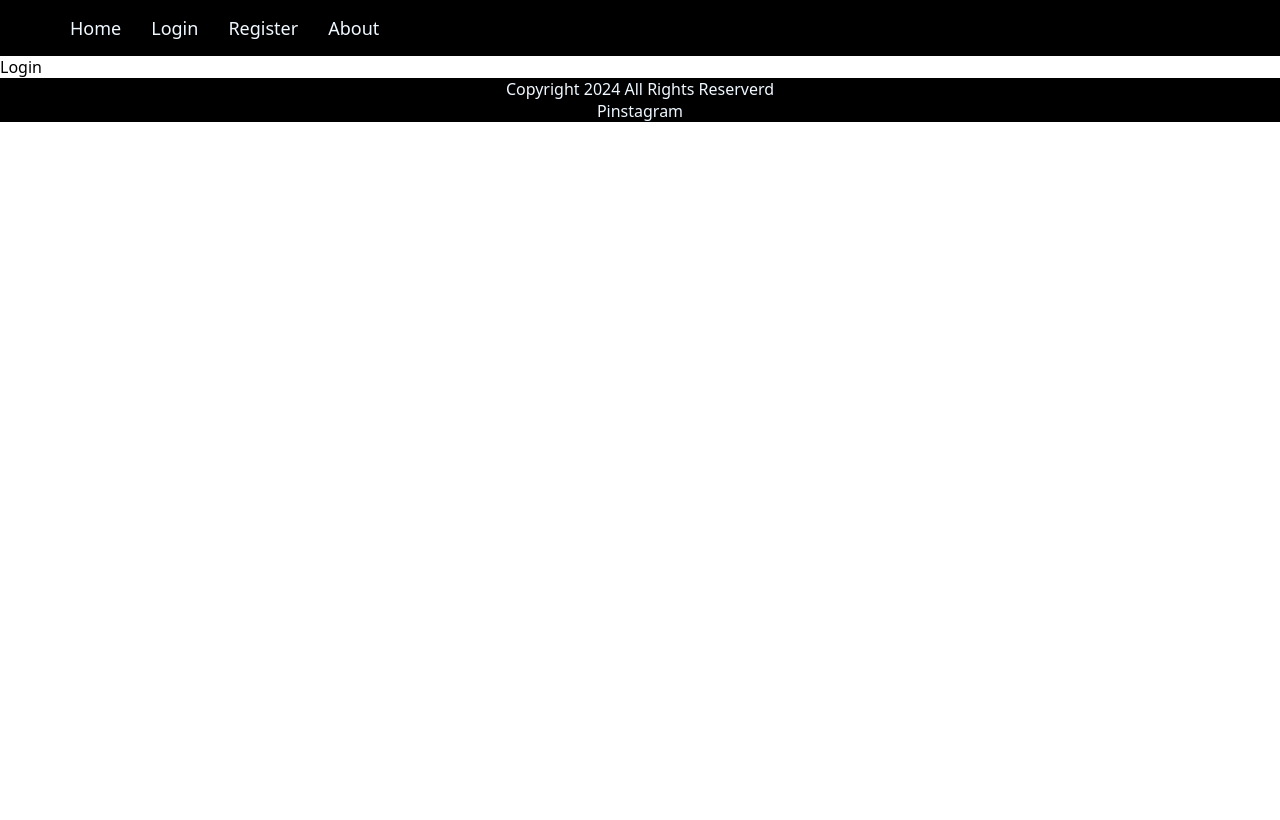
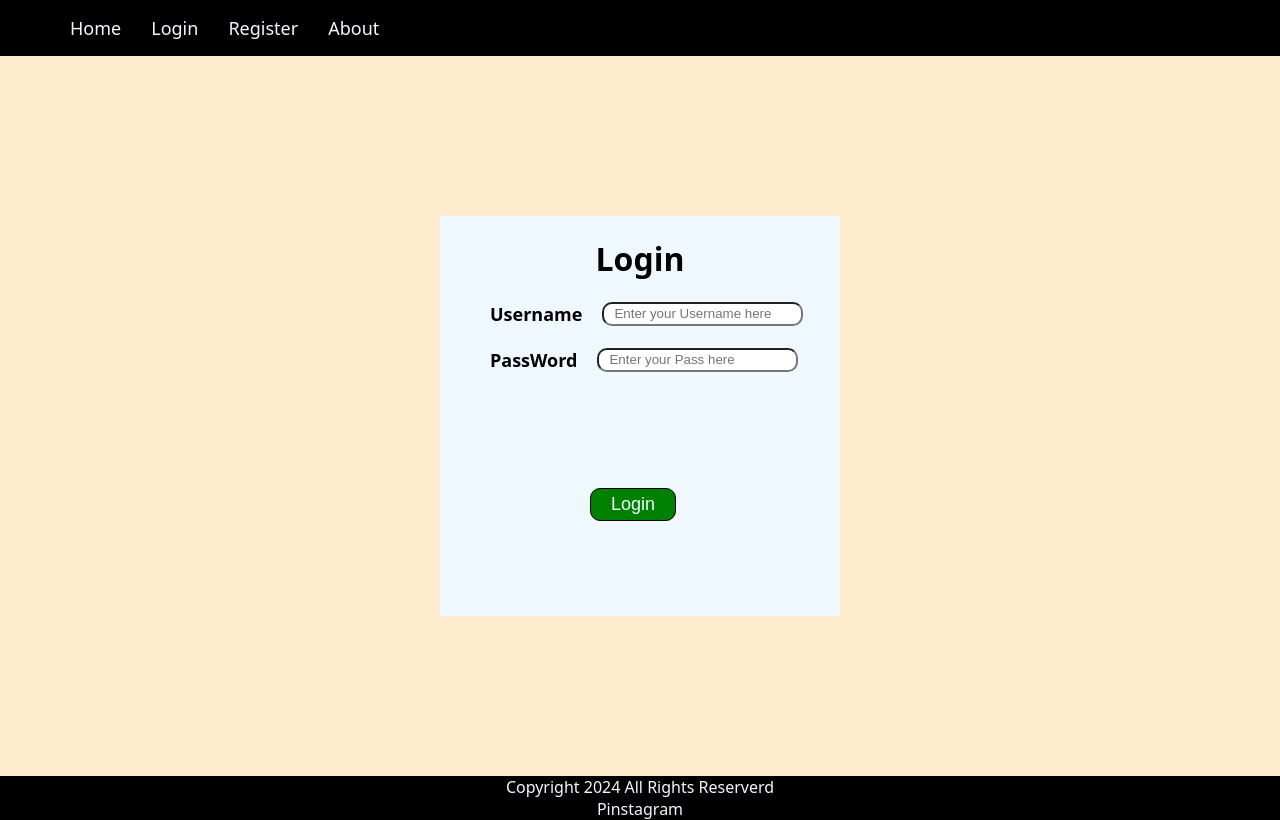
Before and after one commit to irfanusuf/vintage-memories, a React (Create React App) app: page /login in a window 1280 px wide. Built offline with nearby package versions, Linux system fonts and the light colour scheme.

Commit message:
addedAuth

```diff
--- a/src/App.js
+++ b/src/App.js
@@ -6,6 +6,7 @@ import Register from "./components/Register";
 import Login from "./components/Login";
 import Navbar from "./sharedComponents/Navbar";
 import Footer from "./sharedComponents/Footer";
+import SecureHome from "./components/SecureHome";
 
 const App = () => {
   return (
@@ -22,6 +23,7 @@ const App = () => {
           <Route path="/about" element={<About />} />
           <Route path="/register" element={<Register />} />
           <Route path="/login" element={<Login />} />
+          <Route path="/secure-home" element={<SecureHome />} />
         </Routes>
 
         <Footer />
--- /dev/null
+++ b/src/authorization/auth.js
@@ -0,0 +1,17 @@
+import { useEffect } from "react";
+import { useNavigate } from "react-router-dom";
+
+const AuthenticatedUser = async () => {
+  const navigate = useNavigate();
+  const token = sessionStorage.getItem("token");
+
+  useEffect(() => {
+
+
+    if (!token) {
+      navigate("/login");
+    }
+  }, []);
+};
+
+export default AuthenticatedUser;
--- a/src/components/Login.jsx
+++ b/src/components/Login.jsx
@@ -1,9 +1,91 @@
-import React from 'react'
+import React, { useState } from "react";
+import "../styles/Register.css";
+import axios from "axios";
+import { useNavigate } from "react-router-dom";
 
-const Login = () => {
+const Register = () => {
+  const navigate = useNavigate();
+  const [showPass, setShowPass] = useState(false);
+  const [message, setMessage] = useState("");
+
+  const [formData, setFormData] = useState({
+    username: "",
+    password: "",
+
+  });
+
+  const handleChange = (e) => {
+    const { name, value } = e.target;
+    setFormData((prevInput) => ({ ...prevInput, [name]: value }));
+  };
+
+  const handleLogin = async (e) => {
+    e.preventDefault();
+    try {
+      const giveMePromise = await axios.post(
+        "http://localhost:4000/user/login",
+        formData
+      );
+
+      if (giveMePromise.data.message === "Logged In") {
+        const token = giveMePromise.data.token
+
+        await sessionStorage.setItem('token' , token )
+        setMessage("Logged in  SuccesFully!");
+        // Form Sanitization
+        setFormData({
+          username: "",
+          password: "",
+        });
+
+
+        // navigate("/secure-home");
+      } else {
+        setMessage(giveMePromise.data.message);
+      }
+    } catch (err) {
+      setMessage("Network Error ");
+      console.log(err);
+    }
+  };
+
   return (
-    <div>Login</div>
-  )
-}
+    <div className="register-light">
+      <div className="container">
+        <h1> Login </h1>
 
-export default Login
+        <form>
+          <label>
+            Username
+            <input
+              type="text"
+              name="username" //key
+              placeholder="Enter your Username here "
+              value={formData.username}
+              onChange={handleChange}
+            />
+          </label>
+
+          <br />
+
+
+
+          <label>
+            PassWord
+            <input
+              type={showPass ? "text" : "password"}
+              name="password" //key
+              placeholder="Enter your Pass here "
+              value={formData.password}
+              onChange={handleChange}
+            />
+          </label>
+          <p> {message} </p>
+          <button onClick={handleLogin}> Login </button>
+        </form>
+      </div>
+    </div>
+  );
+};
+
+export default Register;
--- a/src/components/Register.jsx
+++ b/src/components/Register.jsx
@@ -1,9 +1,12 @@
 import React, { useState } from "react";
 import "../styles/Register.css";
 import axios from "axios";
+import { useNavigate } from "react-router-dom";
 
 const Register = () => {
+  const navigate = useNavigate();
   const [showPass, setShowPass] = useState(false);
+  const [message, setMessage] = useState("");
 
   const [formData, setFormData] = useState({
     email: "",
@@ -11,34 +14,33 @@ const Register = () => {
     username: "",
   });
 
-
-  const [message , setMessage] = useState("")
-
-  // const handleEye = ()=>{
-  //   setShowPass(!showPass)
-
-  // }
+  const handleChange = (e) => {
+    const { name, value } = e.target;
+    setFormData((prevInput) => ({ ...prevInput, [name]: value }));
+  };
 
   const handleRegister = async (e) => {
-    e.preventDefault()
+    e.preventDefault();
     try {
       const giveMePromise = await axios.post(
         "http://localhost:4000/user/register",
         formData
       );
 
-
-
-
-
-
-      console.log(giveMePromise)
-
-
-
-
+      if (giveMePromise.data.message === "user created") {
+        setMessage("User created SuccesFully!");
+        // Form Sanitization
+        setFormData({
+          username: "",
+          email: "",
+          password: "",
+        });
+        navigate("/login");
+      } else {
+        setMessage(giveMePromise.data.message);
+      }
     } catch (err) {
-      setMessage("Network Error ")
+      setMessage("Network Error ");
       console.log(err);
     }
   };
@@ -48,16 +50,15 @@ const Register = () => {
       <div className="container">
         <h1> Register</h1>
 
-        <form >
+        <form>
           <label>
             Username
             <input
               type="text"
+              name="username" //key
               placeholder="Enter your Username here "
               value={formData.username}
-              onChange={(e) => {
-                setFormData(e.target.value);
-              }}
+              onChange={handleChange}
             />
           </label>
 
@@ -67,11 +68,10 @@ const Register = () => {
             Email
             <input
               type="email"
+              name="email" //key
               placeholder="Enter your email here "
               value={formData.email}
-              onChange={(e) => {
-                setFormData(e.target.value);
-              }}
+              onChange={handleChange}
             />
           </label>
           <br />
@@ -80,14 +80,13 @@ const Register = () => {
             PassWord
             <input
               type={showPass ? "text" : "password"}
+              name="password" //key
               placeholder="Enter your Pass here "
               value={formData.password}
-              onChange={(e) => {
-                setFormData(e.target.value);
-              }}
+              onChange={handleChange}
             />
           </label>
-<p> {message}   </p>
+          <p> {message} </p>
           <button onClick={handleRegister}> Submit </button>
         </form>
       </div>
--- /dev/null
+++ b/src/components/SecureHome.jsx
@@ -0,0 +1,19 @@
+import React from "react";
+import "../styles/SecureHome.css";
+import AuthenticatedUser from "../authorization/auth";
+
+const SecureHome = () => {
+
+
+  AuthenticatedUser()     // higher order function
+
+
+  return (
+    <div className="secure-home">
+
+      <p> This is a secure Home Page </p>
+    </div>
+  );
+};
+
+export default SecureHome;
--- /dev/null
+++ b/src/styles/SecureHome.css
@@ -0,0 +1,16 @@
+.secure-home {
+
+   background-color: bisque;
+   height: 100vh ;
+   display: flex;
+   justify-content: center;
+   align-items: center;
+
+
+   >p{
+    font-size: 36px;
+    font-weight: 600;
+   }
+
+
+}
```
